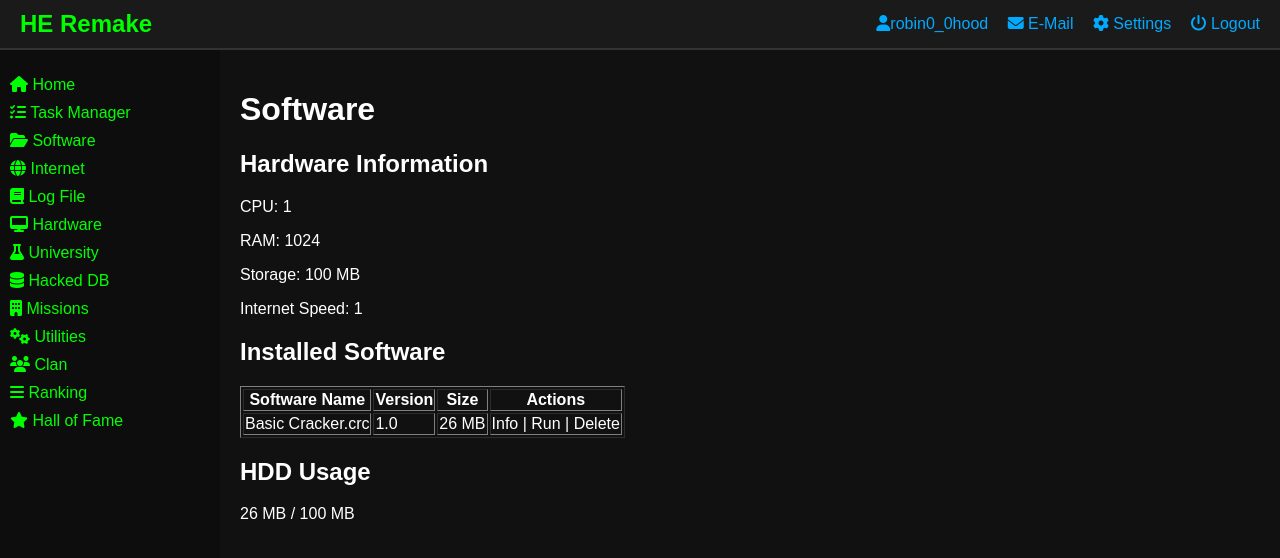
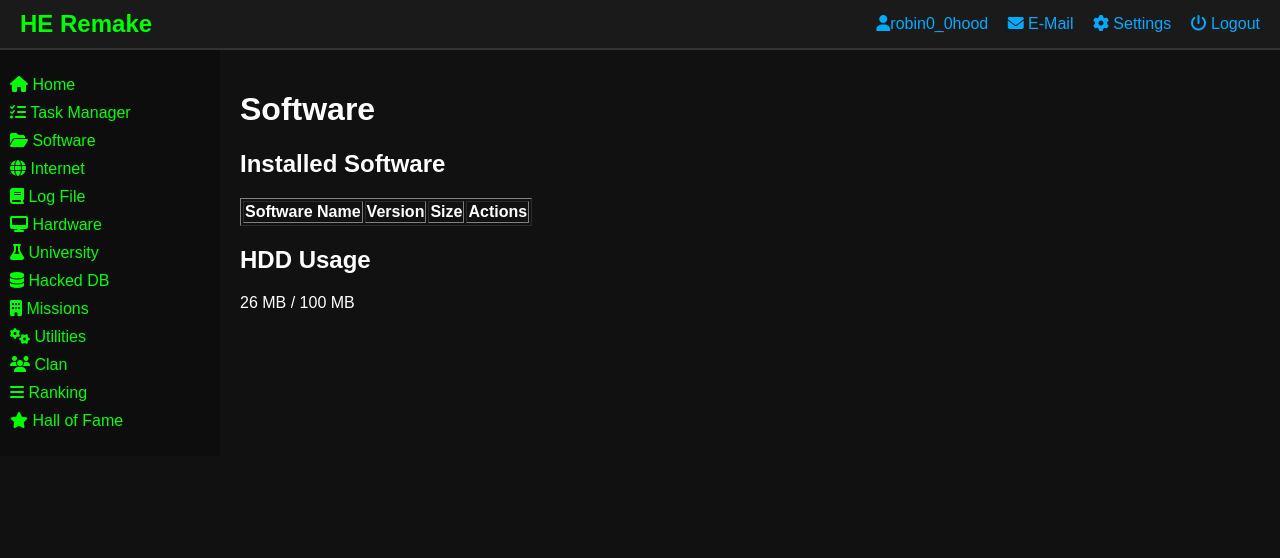
Before and after one commit to rjyoumans/he-remake, a FastAPI app: page /software/ in a window 1280 px wide. Shown: the top 558 px of the page. Run offline with FastAPI, Linux system fonts and the light colour scheme; a user stored in the database is signed in; lists and menus that the app fills with data are empty.

Commit message:
Implement software inventory system

```diff
--- a/app/routes/software.py
+++ b/app/routes/software.py
@@ -3,7 +3,7 @@ from fastapi.responses import RedirectResponse
 from fastapi.templating import Jinja2Templates
 from sqlalchemy.orm import Session
 from app.database import get_db
-from app.models import Computer, User
+from app.models import Computer, User, InstalledSoftware
 
 templates = Jinja2Templates(directory="app/templates")
 
@@ -17,6 +17,7 @@ def software_page(request: Request, db: Session = Depends(get_db)):
 
     user = db.query(User).filter(User.id == user_id).first()
     computer = db.query(Computer).filter(Computer.user_id == user_id).first()
+    installed_software = db.query(InstalledSoftware).filter(InstalledSoftware.computer_id == computer.id).all()
 
     return templates.TemplateResponse(
         "software.html",
@@ -24,5 +25,6 @@ def software_page(request: Request, db: Session = Depends(get_db)):
             "request": request,
             "user": user,
             "computer": computer,
+            "installed_software": installed_software,
         },
     )
--- a/app/templates/software.html
+++ b/app/templates/software.html
@@ -4,11 +4,6 @@
 <div id="content">
     <h1>Software</h1>
 
-    <h2>Hardware Information</h2>
-    <p>CPU: {{ computer.cpu }}</p>
-    <p>RAM: {{ computer.ram }}</p>
-    <p>Storage: {{ computer.storage }} MB</p>
-    <p>Internet Speed: {{ computer.internet_speed }}</p>
 
     <h2>Installed Software</h2>
 
@@ -22,12 +17,14 @@
             </tr>
         </thead>
         <tbody>
+            {% for installed in installed_software %}
             <tr>
-                <td>Basic Cracker.crc</td>
-                <td>1.0</td>
-                <td>26 MB</td>
+                <td>{{ installed.software.name }}</td>
+                <td>{{ installed.software.version }}</td>
+                <td>{{ installed.software.size }} MB</td>
                 <td>Info | Run | Delete</td>
             </tr>
+            {% endfor %}
         </tbody>
     </table>
 
```
